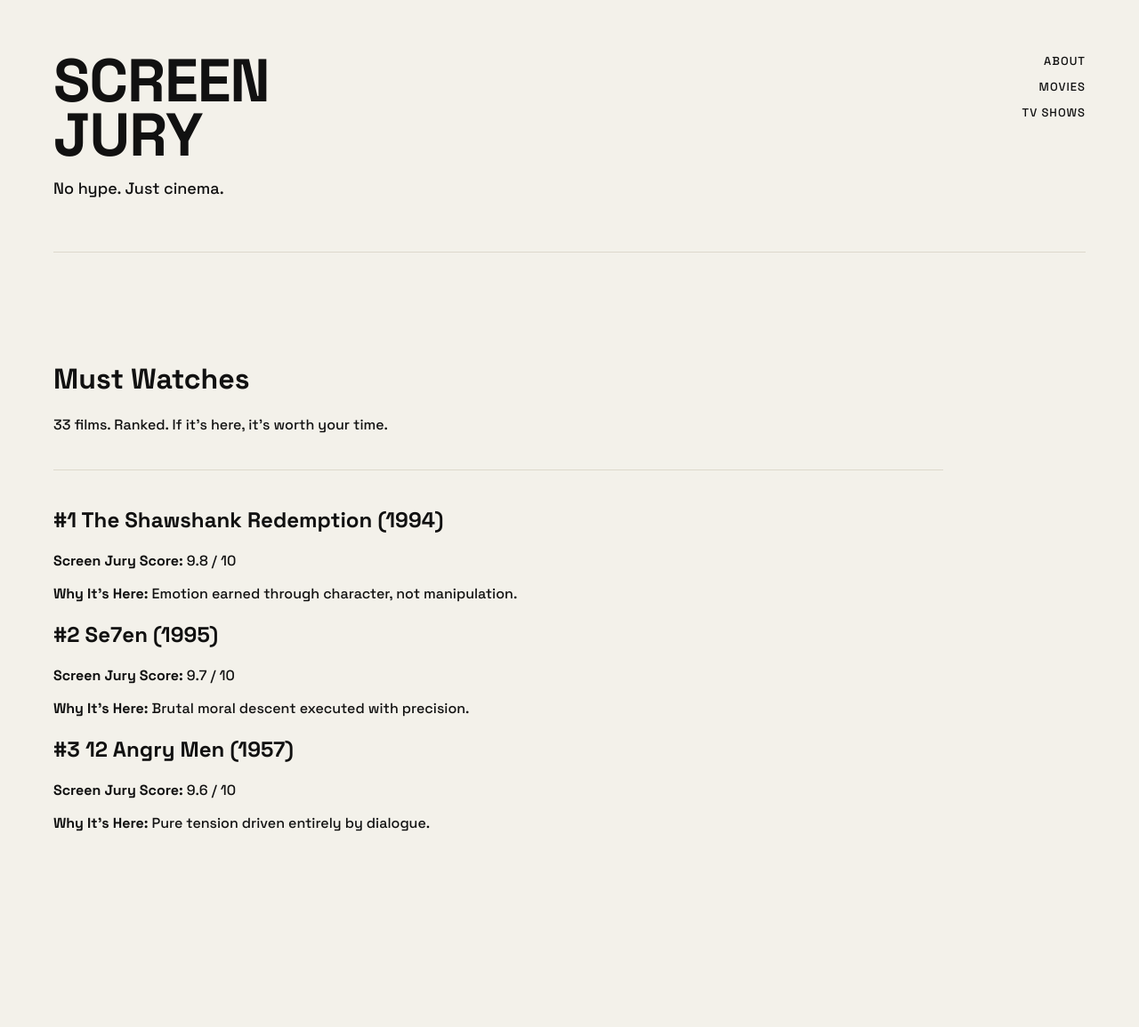
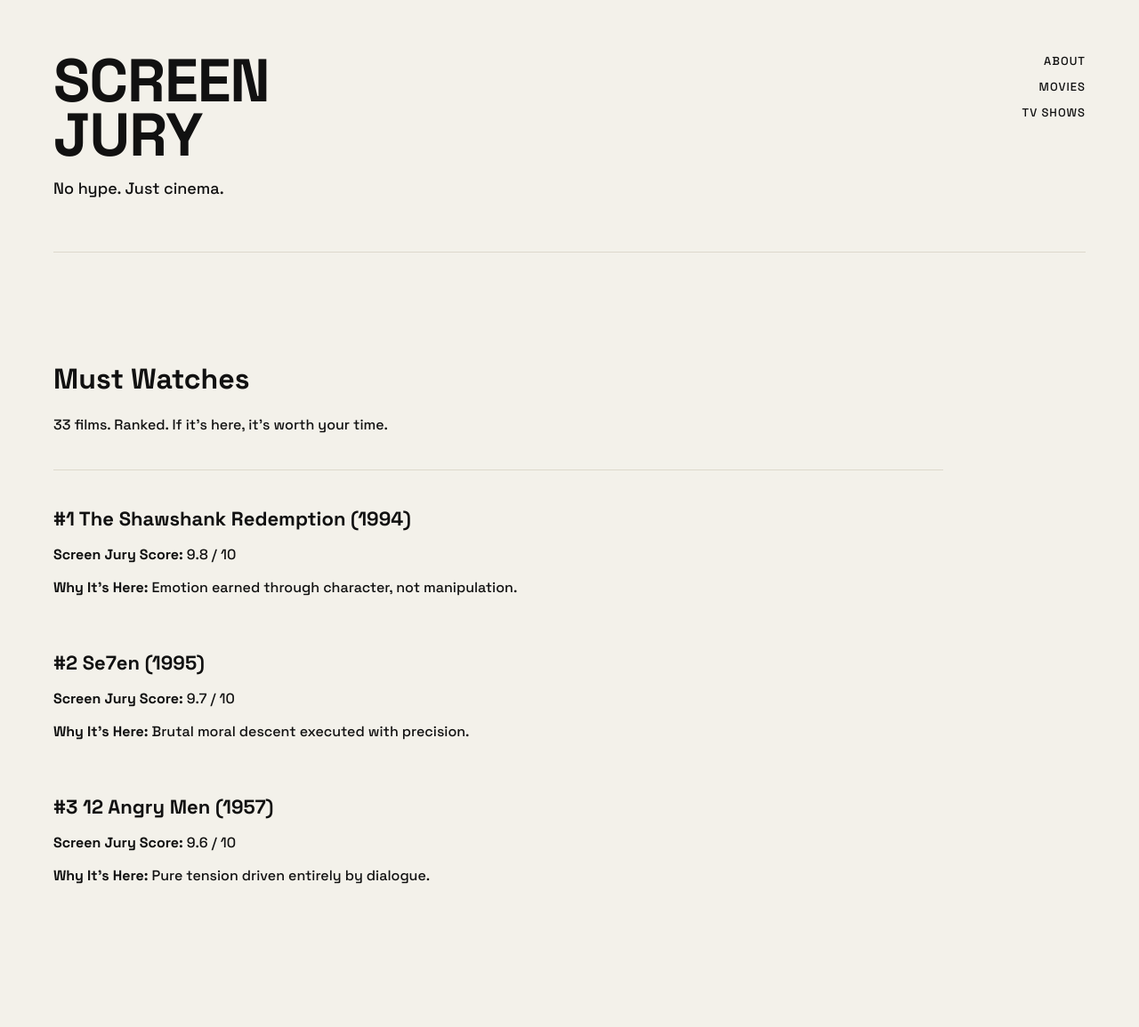
Before and after one commit to screenjury/screenjury.github.io, a Jekyll site: the page built from top-20.html, in a window 1280 px wide. Shown: the whole page at 89% size. Built offline with Jekyll 4.4.1, drawn with Linux system fonts in a browser that asks for light colours; before the commit the page ends 1052 px from its top, so only the background shows below that.

Commit message:
Update default.html

```diff
--- a/_layouts/default.html
+++ b/_layouts/default.html
@@ -71,6 +71,30 @@
       max-width: 1000px;
     }
 
+.movie {
+  margin-bottom: 60px;
+}
+
+.movie h2 {
+  font-size: 22px;
+  margin-bottom: 10px;
+}
+
+.movie img {
+  width: 200px;
+  height: auto;
+  display: block;
+  margin-bottom: 15px;
+  border: 1px solid #ddd;
+  transition: transform 0.3s ease, box-shadow 0.3s ease;
+}
+
+.movie img:hover {
+  transform: scale(1.05);
+  box-shadow: 0 10px 25px rgba(0,0,0,0.15);
+}
+
+
     @media (max-width: 768px) {
       .header {
         flex-direction: column;
```
